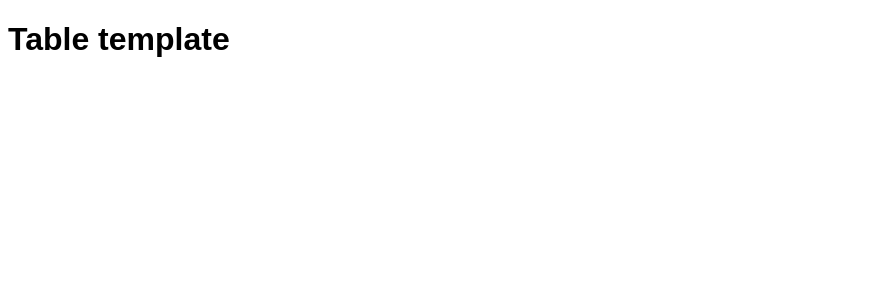
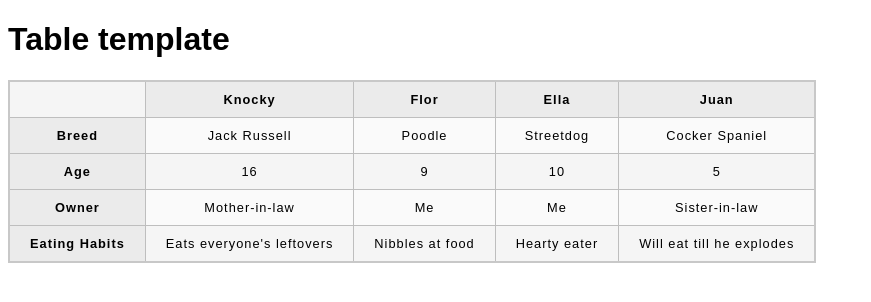
Before and after one commit to gurkaran321/HTML-MDN, a plain HTML site: page HTML Tables/Tables.html in a window 1280 px wide. Shown: the whole page, without its empty margins (0-871 px from the left). Drawn offline with Linux system fonts and the light colour scheme.

Commit message:
Update Tables.html
<th> <td> <tr>

```diff
--- a/HTML Tables/Tables.html
+++ b/HTML Tables/Tables.html
@@ -8,6 +8,46 @@
   <body>
     <h1>Table template</h1>
 
+    <table>
+        <tr>
+          <td>&nbsp;</td>
+          <th>Knocky</th>
+          <th>Flor</th>
+          <th>Ella</th>
+          <th>Juan</th>
+        </tr>
+
+        <tr>
+          <th>Breed</th>
+          <td>Jack Russell</td>
+          <td>Poodle</td>
+          <td>Streetdog</td>
+          <td>Cocker Spaniel</td>
+        </tr>
+
+        <tr>
+          <th>Age</th>
+          <td>16</td>
+          <td>9</td>
+          <td>10</td>
+          <td>5</td>
+        </tr>
+
+        <tr>
+          <th>Owner</th>
+          <td>Mother-in-law</td>
+          <td>Me</td>
+          <td>Me</td>
+          <td>Sister-in-law</td>
+        </tr>
+        <tr>
+          <th>Eating Habits</th>
+          <td>Eats everyone's leftovers</td>
+          <td>Nibbles at food</td>
+          <td>Hearty eater</td>
+          <td>Will eat till he explodes</td>
+        </tr>
+      </table>
 
   </body>
 </html>
```
